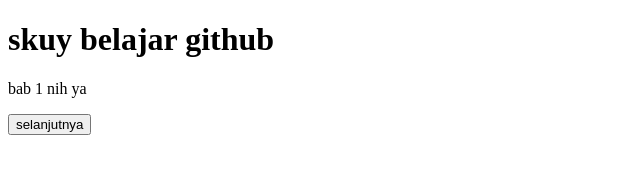
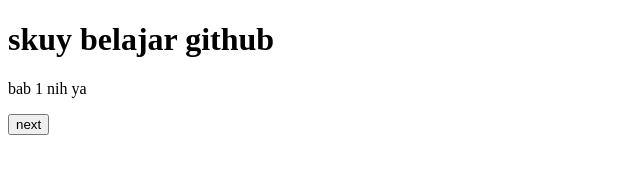
Before and after one commit to khai17-ramansyah/dasar-github, a plain HTML site: page index.html in a window 1280 px wide. Shown: the whole page, without its empty margins (0-640 px from the left). Drawn offline with Linux system fonts and the light colour scheme.

Commit message:
balik next

```diff
--- a/index.html
+++ b/index.html
@@ -8,6 +8,6 @@
   <body>
     <h1>skuy belajar github</h1>
     <p>bab 1 nih ya</p>
-    <button>selanjutnya</button>
+    <button>next</button>
   </body>
 </html>
```
